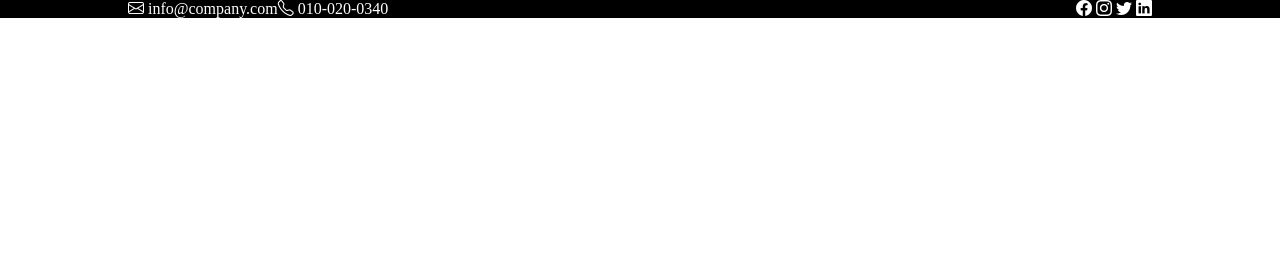
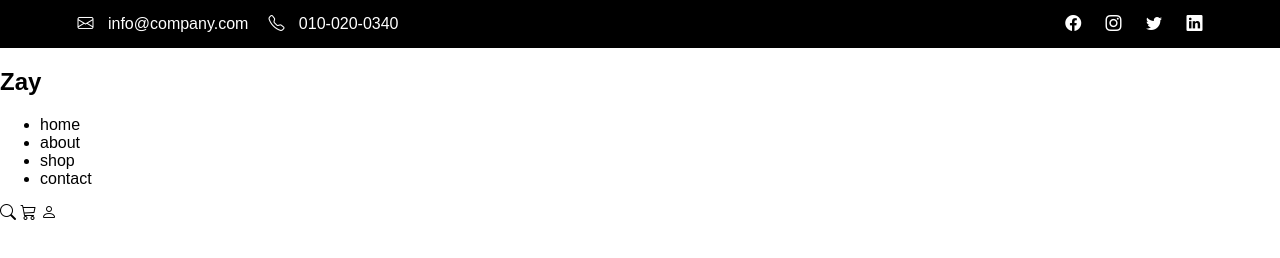
Before and after one commit to arifa-iqbal/nay-websit, a plain HTML site: page index.html in a window 1280 px wide. Drawn offline with nearby package versions, Linux system fonts and the light colour scheme.

Commit message:
staring to creating nav bar

```diff
--- a/index.html
+++ b/index.html
@@ -12,8 +12,16 @@
       rel="stylesheet"
     />
     <link href="path-to-bootstrap-icons/bootstrap-icons.css" rel="stylesheet" />
+    <!-- google fons link -->
+    <head>
+      <link
+        href="https://fonts.googleapis.com/css2?family=Roboto:wght@400;700&display=swap"
+        rel="stylesheet"
+      />
+    </head>
   </head>
   <body>
+    <!-- top bar starts here -->
     <div class="mainBar">
       <div class="container">
         <div class="socialAccounts">
@@ -21,7 +29,7 @@
             <i class="bi bi-envelope"></i>
             <a href="#">info@company.com</a>
           </div>
-          <div class="mail">
+          <div class="mail phone">
             <i class="bi bi-telephone"></i>
             <a href="#">010-020-0340</a>
           </div>
@@ -34,5 +42,25 @@
         </div>
       </div>
     </div>
+    <!-- top bar ends here -->
+    <!-- nav bar starts here -->
+    <nav>
+      <div class="container">
+        <h2>Zay</h2>
+        <div class="links">
+          <ul>
+            <li>home</li>
+            <li>about</li>
+            <li>shop</li>
+            <li>contact</li>
+          </ul>
+          <div class="navLogo">
+            <i class="bi bi-search"></i>
+            <i class="bi bi-cart3"></i>
+            <i class="bi bi-person"></i>
+          </div>
+        </div>
+      </div>
+    </nav>
   </body>
 </html>
--- a/style.css
+++ b/style.css
@@ -1,30 +1,46 @@
+@import url("https://fonts.googleapis.com/css2?family=Roboto:wght@400;700&display=swap");
+
 body {
   margin: 0;
   padding: 0;
   box-sizing: border-box;
+  font-family: "Poppins", sans-serif;
 }
 .mainBar {
   background-color: black;
+  padding: 15px;
 }
 .mainBar .container {
-  width: 80%;
+  width: 90%;
   margin: 0 auto;
   display: flex;
   justify-content: space-between;
   align-items: center;
 }
-.mainBar .socialAccounts {
+.mainBar .container .socialAccounts {
   display: flex;
   align-items: center;
-  justify-content: space-around;
+  justify-content: space-between;
 }
-.mainBar .socialAccounts .mail i {
+.mainBar .container .socialAccounts .phone {
+  margin-left: 20px;
+}
+.mainBar .container .socialAccounts .mail i {
   color: white;
 }
-.mainBar .socialAccounts .mail a {
+.mainBar .container .socialAccounts .mail a {
   color: white;
   text-decoration: none;
+  margin-left: 10px;
 }
 .mainBar .socialIcons i {
   color: white;
+  padding-left: 20px;
 }
+/* media queries */
+@media (max-width: 768px) {
+  .mainBar {
+    display: none;
+  }
+}
+/* nav bar styling */
```
